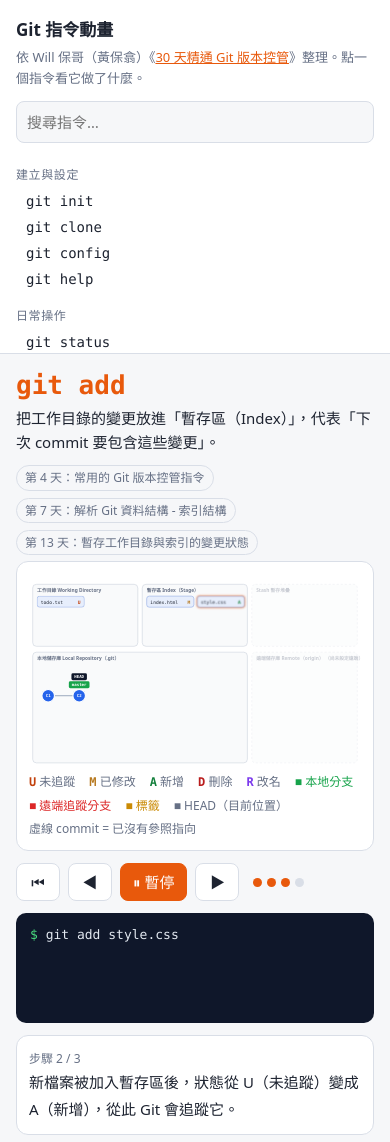
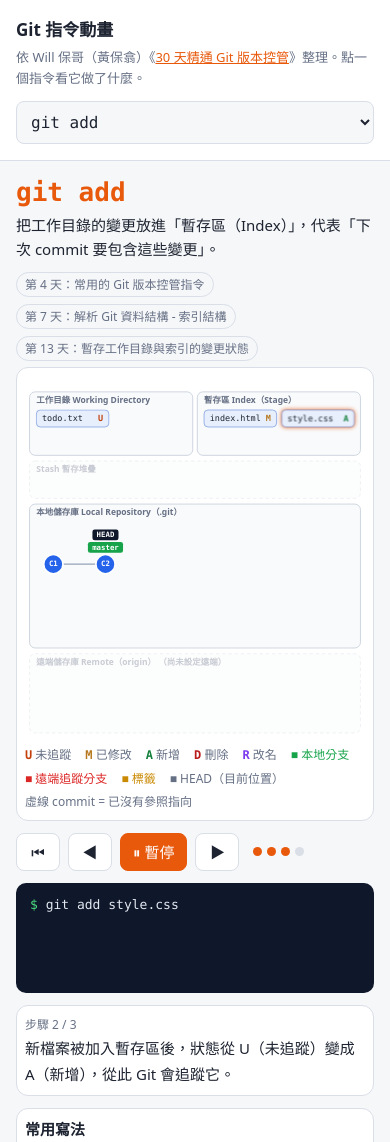
Before and after one commit to gamer99122/Git-visual, a plain HTML site: page index.html in a window 390 px wide. Shown: the top 1142 px of the page. Drawn offline with Linux system fonts and the light colour scheme.

Commit message:
新增手機版直式版面
- 手機改用直式動畫版面並放大字體
- 指令清單在手機改為下拉選單
- 常用寫法表格在手機改為上下排列

Co-Authored-By: Claude Opus 5.5 <noreply@anthropic.com>

```diff
--- a/index.html
+++ b/index.html
@@ -99,12 +99,18 @@ svg{width:100%;height:auto;display:block}
 table{border-collapse:collapse;width:100%;font-size:14px;margin-top:12px}
 td{border-top:1px solid var(--line);padding:6px 8px;vertical-align:top}
 td:first-child{white-space:nowrap;font-family:ui-monospace,Consolas,monospace;color:var(--accent)}
+#sel{display:none}
 @media (max-width:820px){
   .app{grid-template-columns:1fr}
-  aside{position:static;height:auto;max-height:42vh;border-right:0;border-bottom:1px solid var(--line)}
+  aside{position:static;height:auto;border-right:0;border-bottom:1px solid var(--line)}
+  #nav,#q{display:none}
+  #sel{display:block;width:100%;padding:10px;border:1px solid var(--line);border-radius:8px;background:var(--bg);color:var(--ink);font:16px ui-monospace,Consolas,monospace}
   main{padding:16px}
+  .card{padding:8px}
   .explain{grid-template-columns:1fr}
-  td:first-child{white-space:normal}
+  td{display:block;padding:6px 4px}
+  td:last-child{border-top:0;padding-top:0}
+  .file text{font-size:15px} .commit text,.ref text{font-size:13px} .zone text{font-size:15px}
 }
 @media (prefers-reduced-motion:reduce){.item{transition:none}.hl{animation:none;outline:2px solid var(--accent)}}
 </style>
@@ -115,6 +121,7 @@ td:first-child{white-space:nowrap;font-family:ui-monospace,Consolas,monospace;co
   <h1>Git 指令動畫</h1>
   <p>依 Will 保哥（黃保翕）《<a href="https://github.com/doggy8088/Learn-Git-in-30-days" target="_blank" rel="noopener">30 天精通 Git 版本控管</a>》整理。點一個指令看它做了什麼。</p>
   <input id="q" placeholder="搜尋指令…" aria-label="搜尋指令">
+  <select id="sel" aria-label="選擇指令"></select>
   <nav id="nav"></nav>
 </aside>
 <main>
@@ -146,13 +153,19 @@ td:first-child{white-space:nowrap;font-family:ui-monospace,Consolas,monospace;co
 <script>
 const NS = 'http://www.w3.org/2000/svg';
 const DAY = {'03':'建立儲存庫','04':'常用的 Git 版本控管指令','05':'儲存庫、工作目錄、物件與索引','07':'解析 Git 資料結構 - 索引結構','08':'分支的基本觀念','09':'比對檔案與版本差異','10':'Git 物件的絕對名稱','11':'一般參照與符號參照','12':'Git 物件的相對名稱','13':'暫存工作目錄與索引的變更狀態','14':'Git for Windows 選項設定','15':'標籤','16':'善用版本日誌 git reflog','17':'合併的基本觀念','18':'修正歷史 Part 1 (reset & amend)','19':'設定 .gitignore','20':'修正歷史 Part 2 (revert)','21':'修正歷史 Part 3 (cherry-pick)','22':'修正歷史 Part 4 (rebase)','23':'修正歷史 Part 5 (rebase 2)','24':'GitHub 遠端儲存庫 - 入門篇','25':'GitHub 遠端儲存庫 - 觀念篇','26':'多人在同一個遠端儲存庫中進行版控','27':'透過分支在遠端儲存庫中進行版控','28':'forks 與 pull request','30':'好用的 Git 操作技巧','01':'認識 Git 版本控管'};
-const Z = {
-  work:{x:10,y:28,w:285,h:168,t:'工作目錄 Working Directory'},
-  stage:{x:307,y:28,w:285,h:168,t:'暫存區 Index（Stage）'},
-  stash:{x:604,y:28,w:286,h:168,t:'Stash 暫存堆疊'},
-  L:{x:10,y:212,w:582,h:300,t:'本地儲存庫 Local Repository（.git）'},
-  R:{x:604,y:212,w:286,h:300,t:'遠端儲存庫 Remote（origin）'}
+const T = {work:'工作目錄 Working Directory', stage:'暫存區 Index（Stage）', stash:'Stash 暫存堆疊', L:'本地儲存庫 Local Repository（.git）', R:'遠端儲存庫 Remote（origin）'};
+// two layouts: wide (desktop) and portrait (phone, bigger text after scaling)
+const LAYOUT = {
+  wide:{view:'0 0 900 520', cw:7,
+    Z:{work:{x:10,y:28,w:285,h:168}, stage:{x:307,y:28,w:285,h:168}, stash:{x:604,y:28,w:286,h:168}, L:{x:10,y:212,w:582,h:300}, R:{x:604,y:212,w:286,h:300}},
+    cpos:(repo,c) => repo==='L' ? [52+c.x*84, 330+c.y*72] : [642+c.x*60, 330+c.y*72]},
+  tall:{view:'0 0 600 640', cw:8,
+    Z:{work:{x:8,y:28,w:288,h:112}, stage:{x:304,y:28,w:288,h:112}, stash:{x:8,y:150,w:584,h:66}, L:{x:8,y:226,w:584,h:254}, R:{x:8,y:490,w:584,h:140}},
+    cpos:(repo,c) => repo==='L' ? [50+c.x*92, 332+c.y*72] : [50+c.x*92, 600]}
 };
+let Z, cpos, CW;
+function setLayout(name){ const l=LAYOUT[name]; Z={}; for(const k in l.Z) Z[k]={...l.Z[k],t:T[k]}; cpos=l.cpos; CW=l.cw; document.getElementById('scene')?.setAttribute('viewBox',l.view); }
+setLayout('wide');
 
 /* ---------- state helpers ---------- */
 const S = (o={}) => ({files:[], L:{c:{},refs:{},head:'master'}, R:null, ...o});
@@ -498,7 +511,9 @@ const CMDS = [
 const $ = id => document.getElementById(id);
 const layers = {edge:$('Ledge'), node:$('Lnode'), file:$('Lfile')};
 const live = new Map();
-const cpos = (repo,c) => repo==='L' ? [52+c.x*84, 330+c.y*72] : [642+c.x*60, 330+c.y*72];
+const mq = matchMedia('(max-width:820px)');
+let layoutName;
+mq.addEventListener('change', ()=>cur && show(idx));
 const esc = t => String(t).replace(/[&<>"]/g, m=>({'&':'&amp;','<':'&lt;','>':'&gt;','"':'&quot;'}[m]));
 
 function items(s){
@@ -507,7 +522,7 @@ function items(s){
   for(const f of s.files){
     let p, cls='file st-'+(f.st||'clean');
     if(f.zone==='into'){ p=sinkAt(f.into); cls+=' sink'; }
-    else { const z=Z[f.zone], i=cnt[f.zone]=(cnt[f.zone]??-1)+1; p={x:z.x+12+(i%2)*137, y:z.y+32+Math.floor(i/2)*38}; }
+    else { const z=Z[f.zone], cols=Math.floor((z.w-12)/137), i=cnt[f.zone]=(cnt[f.zone]??-1)+1; p={x:z.x+12+(i%cols)*137, y:z.y+32+Math.floor(i/cols)*38}; }
     if(!p) continue;
     out.push({k:'f:'+f.id, layer:'file', ...p, cls, from: f.from && sinkAt(f.from),
       html:`<rect width="128" height="30" rx="7"/><text x="10" y="20">${esc(f.name)}</text><text class="badge" x="118" y="20" text-anchor="end">${f.st||''}</text>`});
@@ -524,7 +539,7 @@ function items(s){
           html:`<path d="M${px} ${py} ${py===y?'':`C${mx} ${py} ${mx} ${y} `}${py===y?'L':''}${x} ${y}"/>`}); }
     }
     const stack={};
-    const place=(cid,label,cls,k)=>{ const c=r.c[cid]; if(!c) return; const [x,y]=cpos(repo,c), n=stack[cid]=(stack[cid]||0)+1, w=label.length*7+14;
+    const place=(cid,label,cls,k)=>{ const c=r.c[cid]; if(!c) return; const [x,y]=cpos(repo,c), n=stack[cid]=(stack[cid]||0)+1, w=label.length*CW+14;
       // lane 0 labels stack upward, lower lanes stack downward so they don't cover lane 0
       out.push({k, layer:'node', x:Math.max(x-w/2, Z[repo].x+4), y:c.y ? y+20+(n-1)*22 : y-17-n*22, cls:'ref '+cls, html:`<rect width="${w}" height="19" rx="4"/><text x="${w/2}" y="14" text-anchor="middle">${esc(label)}</text>`}); };
     for(const [name,cid] of Object.entries(r.refs)){
@@ -538,6 +553,8 @@ function items(s){
 
 const tf = p => `translate(${p.x}px,${p.y}px) scale(${p.sc??1})`;
 function render(s, hl=[]){
+  const want = mq.matches ? 'tall' : 'wide';
+  if(want!==layoutName){ layoutName=want; setLayout(want); for(const l of Object.values(layers)) l.innerHTML=''; live.clear(); }
   $('zones').innerHTML = Object.entries(Z).map(([k,z])=>{
     const off = (k==='R'&&!s.R) || (k==='L'&&s.noRepo) || (k==='stash'&&!s.files.some(f=>f.zone==='stash'));
     const note = k==='L'&&s.noRepo ? '（尚未建立儲存庫）' : k==='R'&&!s.R ? '（尚未設定遠端）' : '';
@@ -592,6 +609,7 @@ function pick(id){
   stop(); cur=CMDS.find(c=>c.id===id)||CMDS[0];
   for(const l of Object.values(layers)) l.innerHTML=''; live.clear();
   document.querySelectorAll('.cmd').forEach(b=>b.setAttribute('aria-current', b.dataset.id===cur.id));
+  $('sel').value=cur.id;
   $('title').textContent=cur.name; $('desc').textContent=cur.desc;
   $('days').innerHTML=cur.days.map(d=>`<a href="https://github.com/doggy8088/Learn-Git-in-30-days/blob/master/zh-tw/${d}.md" target="_blank" rel="noopener">第 ${+d} 天：${esc(DAY[d]||'')}</a>`).join('');
   $('usage').innerHTML=cur.usage.map(([a,b])=>`<tr><td>${esc(a)}</td><td>${esc(b)}</td></tr>`).join('');
@@ -601,6 +619,8 @@ function pick(id){
 
 const cats=[...new Set(CMDS.map(c=>c.cat))];
 $('nav').innerHTML=cats.map(cat=>`<div class="cat">${cat}</div>`+CMDS.filter(c=>c.cat===cat).map(c=>`<button class="cmd" data-id="${c.id}">${esc(c.name)}</button>`).join('')).join('');
+$('sel').innerHTML=cats.map(cat=>`<optgroup label="${cat}">`+CMDS.filter(c=>c.cat===cat).map(c=>`<option value="${c.id}">${esc(c.name)}</option>`).join('')+'</optgroup>').join('');
+$('sel').onchange=e=>pick(e.target.value);
 $('nav').onclick=e=>{ const b=e.target.closest('.cmd'); if(b) pick(b.dataset.id); };
 $('q').oninput=e=>{ const q=e.target.value.toLowerCase(); document.querySelectorAll('.cmd').forEach(b=>b.hidden=!b.textContent.toLowerCase().includes(q)); };
 $('first').onclick=()=>{stop();show(0)}; $('prev').onclick=()=>{stop();show(idx-1)}; $('next').onclick=()=>{stop();show(idx+1)}; $('play').onclick=play;
```
